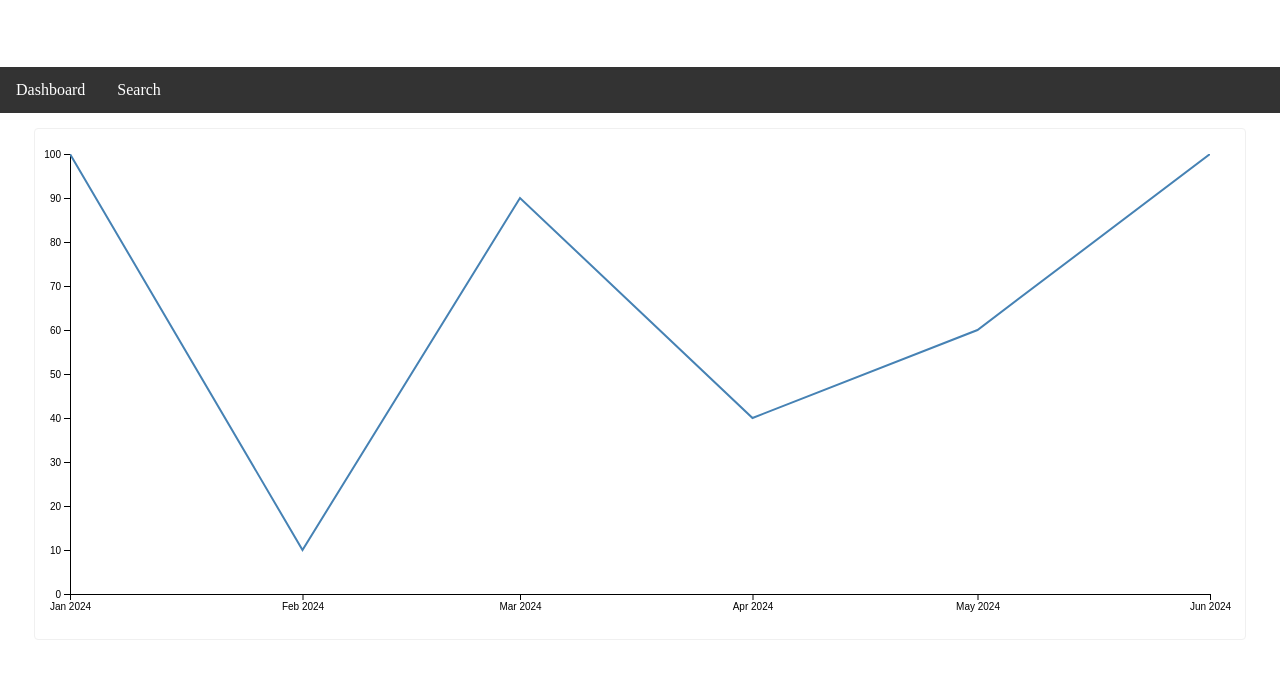
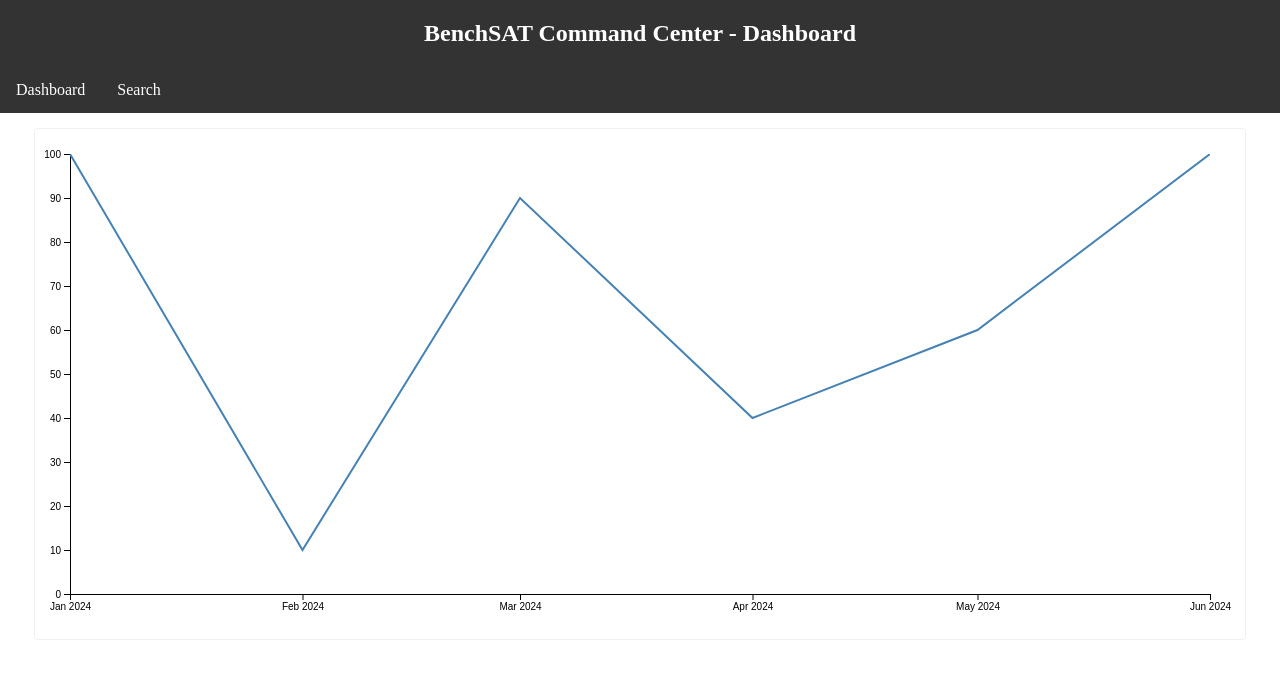
Before and after one commit to JacobHobson1/JacobHobson1.github.io, a Jekyll site: the page built from index.html, in a window 1280 px wide. Shown: the top 679 px of the page. Built offline with Jekyll 4.4.1, drawn with Linux system fonts in a browser that asks for light colours.

Commit message:
updated styling

```diff
--- a/assets/css/style.css
+++ b/assets/css/style.css
@@ -17,7 +17,8 @@ body{
 .header {
     display: flex;
     justify-content: center;
-    color:black
+    color:black;
+    background-color: #333;
 }
 
 .header h2 {
--- a/search.html
+++ b/search.html
@@ -2,5 +2,3 @@
 layout: default
 title: Search
 ---
-
-<p>Test</p>
```
